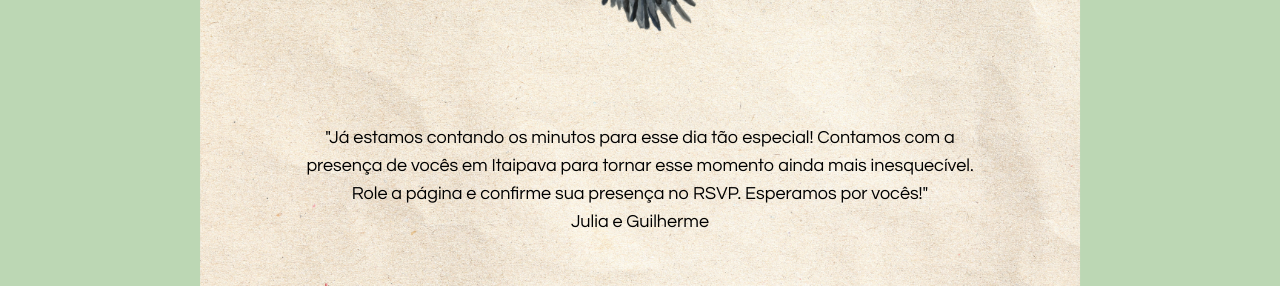
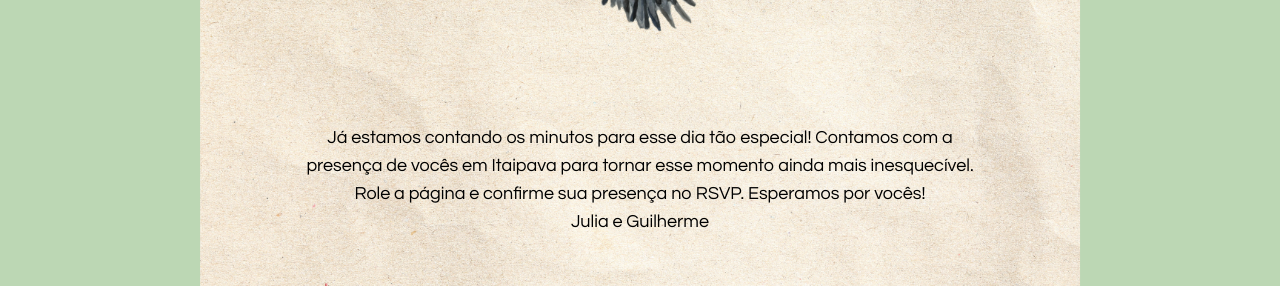
Before and after one commit to biatcarvalheira/julia-e-guilherme-wedding, a Next.js app: page / in a window 1280 px wide. Shown: the part 1020-1306 px from the top of the page. Built offline with nearby package versions, Linux system fonts and the light colour scheme.

Commit message:
Fix unescaped characters in page.tsx

```diff
--- a/src/app/page.tsx
+++ b/src/app/page.tsx
@@ -22,7 +22,7 @@ return (
       >
       <div className="max-w-2xl text-center">
          <p className="text-lg text-black">
-  "Já estamos contando os minutos para esse dia tão especial! Contamos com a presença de vocês em Itaipava para tornar esse momento ainda mais inesquecível. Role a página e confirme sua presença no RSVP. Esperamos por vocês!"<br/>Julia e Guilherme
+  Já estamos contando os minutos para esse dia tão especial! Contamos com a presença de vocês em Itaipava para tornar esse momento ainda mais inesquecível. Role a página e confirme sua presença no RSVP. Esperamos por vocês!<br/>Julia e Guilherme
 </p>
       </div>
    </section>
```
